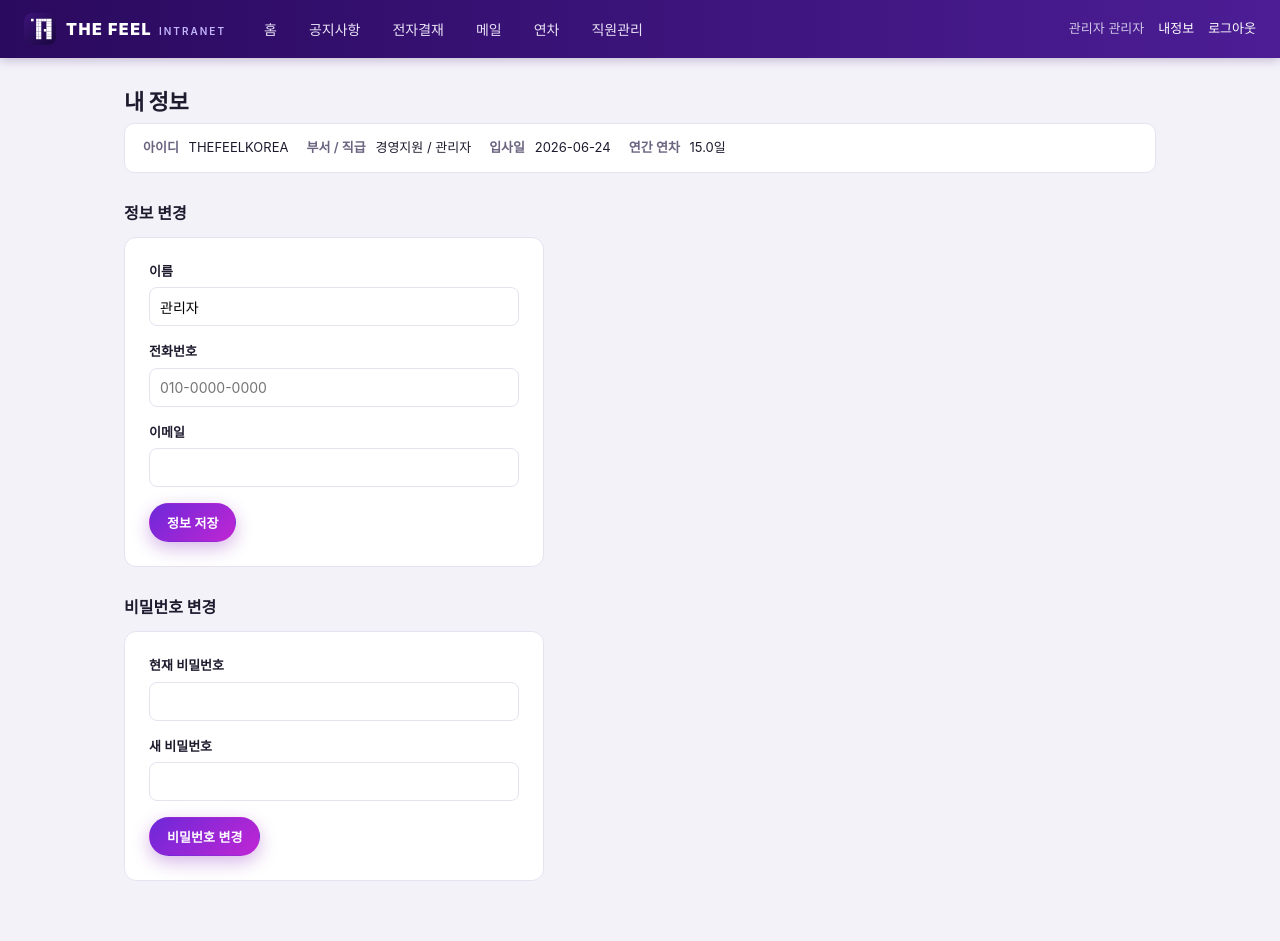
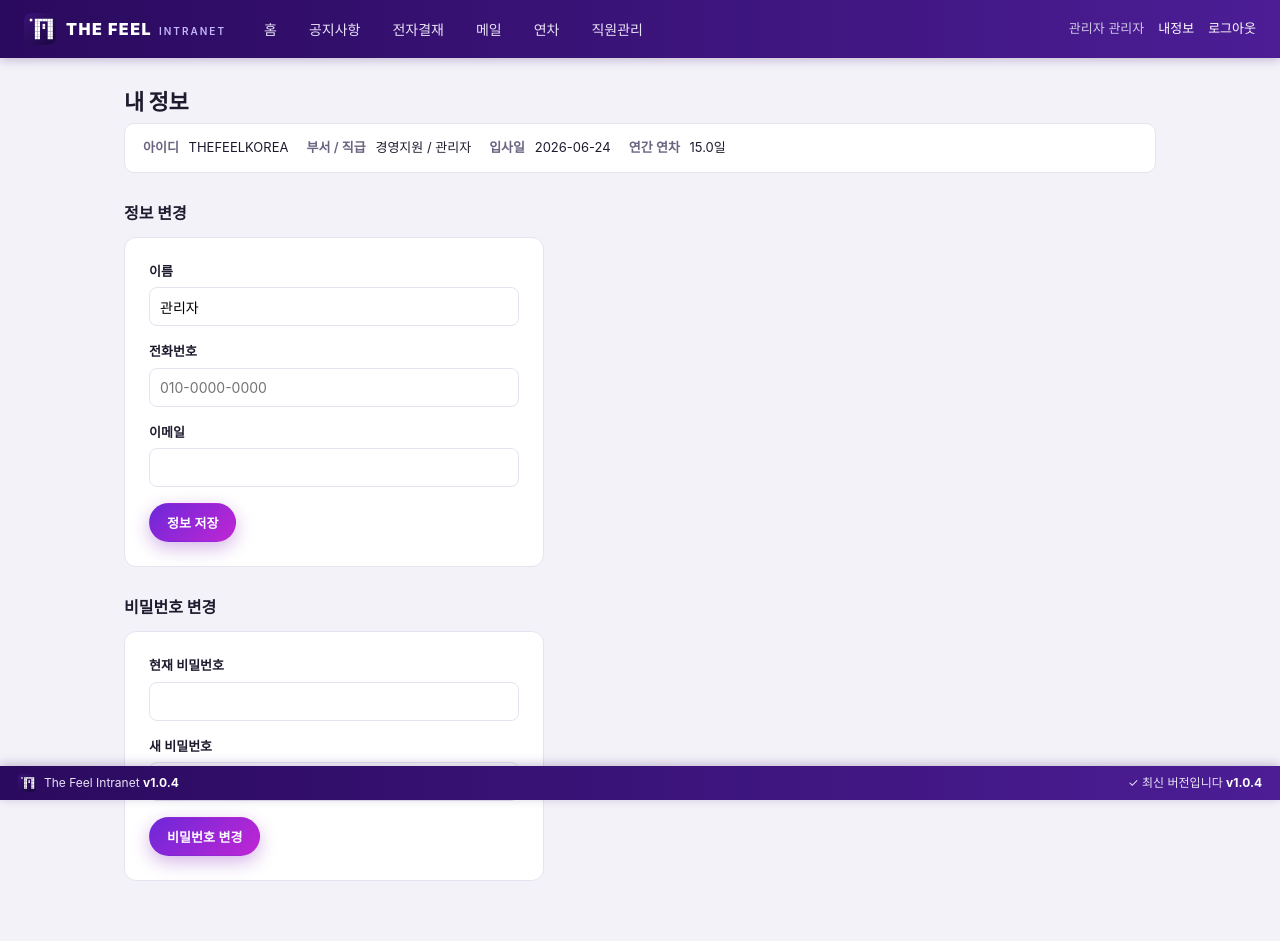
Before and after one commit to Claudio-sys11/thefeel-intranet, a Flask app: page /account in a window 1280 px wide. Run offline with Flask 3, Linux system fonts and the light colour scheme; the visitor is signed in with stand-in values (Sample User, id 1); data comes from the database, SQL or seed files in the repository; tables that the repository leaves empty hold one stand-in row (values such as "Sample post").

Commit message:
v1.0.4 - 설치파일명 형식 변경 + 로그인 팝업 + 하단 상태바(업데이트 %)
- 설치파일명을 'The Feel Intranet-Setup-v<버전>.exe' 형식으로 변경
- 로그인/회원가입은 작은 팝업 창, 로그인 후 메인 앱 창으로 확대(pywebview)
- 하단 상태바: 현재/최신 버전 확인, 업데이트 진행률 % 표시
- 업데이트 적용을 비동기+진행률(다운로드 %/설치중) 방식으로 변경
- 로고 원본 이미지 적용 지원(static/logo_source.png 있으면 그대로 사용)

Co-Authored-By: Claude Opus 4.8 <noreply@anthropic.com>

```diff
--- a/app.py
+++ b/app.py
@@ -17,7 +17,7 @@ from functools import wraps
 
 from flask import (
     Flask, g, session, request, redirect, url_for,
-    render_template, flash, abort
+    render_template, flash, abort, jsonify
 )
 from werkzeug.security import generate_password_hash, check_password_hash
 
@@ -787,23 +787,37 @@ def update_page():
     return render_template("update.html", info=updater.UPDATE_INFO)
 
 
+@app.route("/update/status")
+@login_required
+def update_status():
+    """하단 상태바용: 최신버전 확인 상태"""
+    info = updater.UPDATE_INFO
+    return jsonify({
+        "checked": updater.UPDATE_CHECKED,
+        "current": version.__version__,
+        "latest": info["latest"] if info else version.__version__,
+        "available": bool(info),
+        "is_admin": bool(current_user() and current_user()["role"] == "admin"),
+        "frozen": getattr(sys, "frozen", False),
+    })
+
+
+@app.route("/update/progress")
+@login_required
+def update_progress():
+    return jsonify(updater.PROGRESS)
+
+
 @app.route("/update/apply", methods=["POST"])
 @admin_required
 def update_apply():
     info = updater.UPDATE_INFO
     if not info:
-        flash("적용할 업데이트가 없습니다.", "error")
-        return redirect(url_for("dashboard"))
+        return jsonify({"ok": False, "error": "적용할 업데이트가 없습니다."})
     if not getattr(sys, "frozen", False):
-        flash("개발 모드에서는 자동 적용이 불가합니다. 릴리스 페이지에서 받으세요.", "error")
-        return redirect(url_for("update_page"))
-    try:
-        # 새 exe 다운로드 후 교체·재시작 (성공 시 프로세스 종료)
-        threading.Thread(target=updater.apply_update, args=(info["download"],), daemon=True).start()
-    except Exception as e:
-        flash(f"업데이트 실패: {e}", "error")
-        return redirect(url_for("update_page"))
-    return render_template("update.html", info=info, applying=True)
+        return jsonify({"ok": False, "error": "개발 모드에서는 자동 적용이 불가합니다."})
+    updater.start_apply(info["download"])
+    return jsonify({"ok": True})
 
 
 @app.errorhandler(403)
--- a/static/style.css
+++ b/static/style.css
@@ -183,10 +183,26 @@ table.list tr.inactive{opacity:.5}
 .tag{border-radius:999px}
 
 /* update */
-.update-bar{background:#fffbeb;border-bottom:1px solid #fde68a;color:#92400e;
-  padding:10px 24px;text-align:center;font-size:13px}
-.update-bar a{margin-left:8px;font-weight:700}
 .new{color:var(--primary)}
+
+/* bottom status bar (main 영역은 이미 하단 60px 패딩이 있어 가려지지 않음) */
+.statusbar{position:fixed;left:0;right:0;bottom:0;height:34px;z-index:30;
+  display:flex;align-items:center;justify-content:space-between;gap:14px;padding:0 18px;
+  background:linear-gradient(90deg,var(--brand),var(--primary-d));color:#e9e3f7;font-size:12px;
+  box-shadow:0 -2px 10px rgba(42,10,94,.25)}
+.statusbar.has-update{background:linear-gradient(90deg,#7c1d6b,#c026d3)}
+.sb-left{display:flex;align-items:center;gap:8px}
+.sb-logo{width:18px;height:18px;border-radius:4px}
+.sb-left b{color:#fff;font-weight:700}
+.sb-right{display:flex;align-items:center;gap:10px}
+.sb-msg b{color:#fff}
+.sb-btn{border:0;border-radius:999px;padding:4px 14px;font-size:12px;font-weight:800;cursor:pointer;
+  background:#fff;color:#7c1d6b}
+.sb-btn:hover{filter:brightness(.96)}
+.sb-progress{display:inline-flex;align-items:center;gap:8px}
+.sb-track{position:relative;background:rgba(255,255,255,.25);border-radius:999px;height:8px;width:150px;overflow:hidden}
+.sb-progress-fill{height:8px;width:0;background:#fff;transition:width .3s;box-shadow:0 0 8px rgba(255,255,255,.6)}
+.sb-progress-pct{color:#fff;font-weight:800;font-size:11px;min-width:34px}
 
 /* error */
 .errpage{text-align:center;padding:80px 0}
--- a/templates/base.html
+++ b/templates/base.html
@@ -32,13 +32,6 @@
 </header>
 {% endif %}
 
-{% if current_user and update_info %}
-<div class="update-bar">
-  🔔 새 버전 <b>v{{ update_info.latest }}</b> 이 출시되었습니다. (현재 v{{ APP_VERSION }})
-  <a href="{{ url_for('update_page') }}">업데이트 보기 →</a>
-</div>
-{% endif %}
-
 <main class="{% if not current_user %}plain{% endif %}">
   {% with messages = get_flashed_messages(with_categories=true) %}
     {% for cat, msg in messages %}
@@ -47,5 +40,77 @@
   {% endwith %}
   {% block content %}{% endblock %}
 </main>
+
+{% if current_user %}
+<footer class="statusbar" id="statusbar">
+  <div class="sb-left">
+    <img src="{{ url_for('static', filename='logo.svg') }}" alt="" class="sb-logo">
+    <span>The Feel Intranet <b>v{{ APP_VERSION }}</b></span>
+  </div>
+  <div class="sb-right" id="sb-right">
+    <span class="sb-msg" id="sb-msg">최신 버전 확인 중…</span>
+    <button class="sb-btn" id="sb-update-btn" style="display:none">지금 업데이트</button>
+    <div class="sb-progress" id="sb-progress" style="display:none">
+      <div class="sb-track"><div class="sb-progress-fill" id="sb-progress-fill"></div></div>
+      <span class="sb-progress-pct" id="sb-progress-pct">0%</span>
+    </div>
+  </div>
+</footer>
+<script>
+(function(){
+  var msg=document.getElementById('sb-msg'),
+      btn=document.getElementById('sb-update-btn'),
+      prog=document.getElementById('sb-progress'),
+      fill=document.getElementById('sb-progress-fill'),
+      pct=document.getElementById('sb-progress-pct'),
+      bar=document.getElementById('statusbar');
+  var info=null;
+
+  function checkStatus(){
+    fetch('/update/status').then(function(r){return r.json()}).then(function(s){
+      info=s;
+      if(!s.checked){ msg.textContent='최신 버전 확인 중…'; setTimeout(checkStatus,2000); return; }
+      if(s.available){
+        bar.classList.add('has-update');
+        msg.innerHTML='🆕 새 버전 <b>v'+s.latest+'</b> 사용 가능 (현재 v'+s.current+')';
+        if(s.is_admin && s.frozen){ btn.style.display='inline-block'; }
+      }else{
+        bar.classList.remove('has-update');
+        msg.innerHTML='✓ 최신 버전입니다 <b>v'+s.current+'</b>';
+      }
+    }).catch(function(){ msg.textContent='버전 확인 실패'; });
+  }
+
+  function poll(){
+    fetch('/update/progress').then(function(r){return r.json()}).then(function(p){
+      if(p.state==='downloading'){
+        prog.style.display='inline-flex'; fill.style.width=p.percent+'%'; pct.textContent=p.percent+'%';
+        msg.textContent='⬇ '+(p.message||'다운로드 중');
+        setTimeout(poll,400);
+      }else if(p.state==='installing'){
+        fill.style.width='100%'; pct.textContent='100%';
+        msg.textContent='⚙ '+(p.message||'설치 중 · 곧 재시작됩니다');
+        setTimeout(poll,800);
+      }else if(p.state==='error'){
+        msg.textContent='⚠ '+(p.message||'업데이트 실패'); prog.style.display='none'; btn.disabled=false;
+      }else{ setTimeout(poll,600); }
+    }).catch(function(){
+      // 서버 종료(재시작 중) → 설치 진행 중
+      msg.textContent='⚙ 재시작 중… 잠시 후 새 버전이 실행됩니다'; fill.style.width='100%'; pct.textContent='100%';
+    });
+  }
+
+  btn.addEventListener('click', function(){
+    if(!confirm('지금 새 버전을 설치하고 재시작할까요? (이전 버전 자동 제거)')) return;
+    btn.disabled=true; btn.style.display='none'; prog.style.display='inline-flex';
+    fetch('/update/apply',{method:'POST'}).then(function(r){return r.json()}).then(function(d){
+      if(d.ok){ poll(); } else { msg.textContent='⚠ '+(d.error||'업데이트 불가'); btn.disabled=false; }
+    }).catch(function(){ poll(); });
+  });
+
+  checkStatus();
+})();
+</script>
+{% endif %}
 </body>
 </html>
--- a/updater.py
+++ b/updater.py
@@ -11,6 +11,9 @@ API_LATEST = f"https://api.github.com/repos/{GITHUB_OWNER}/{GITHUB_REPO}/release
 
 # 백그라운드 확인 결과 캐시 (None = 최신 / dict = 새 버전 있음)
 UPDATE_INFO = None
+UPDATE_CHECKED = False                       # 최신버전 확인 완료 여부
+# 업데이트 진행 상태 (상태바 % 표시용)
+PROGRESS = {"state": "idle", "percent": 0, "message": ""}
 
 
 def _vt(s):
@@ -66,32 +69,52 @@ def check_async():
     import threading
 
     def _run():
-        global UPDATE_INFO
+        global UPDATE_INFO, UPDATE_CHECKED
         UPDATE_INFO = check_update()
+        UPDATE_CHECKED = True
 
     threading.Thread(target=_run, daemon=True).start()
 
 
-def apply_update(download_url):
-    """새 설치파일(Setup.exe)을 받아 사일런트로 실행 → 이전 버전 자동 제거·업그레이드
-    후 앱을 재실행한다. 성공 시 현재 프로세스를 종료한다(반환 없음)."""
+def start_apply(download_url):
+    """업데이트 적용을 백그라운드로 시작 (즉시 반환). PROGRESS 로 진행률 추적."""
+    import threading
+    threading.Thread(target=_do_apply, args=(download_url,), daemon=True).start()
+
+
+def _do_apply(download_url):
+    """설치파일을 진행률과 함께 내려받아 사일런트 설치 → 이전 버전 제거·업그레이드 후 재실행."""
+    global PROGRESS
     if not getattr(sys, "frozen", False):
-        raise RuntimeError("개발 모드에서는 자동 적용을 지원하지 않습니다.")
+        PROGRESS = {"state": "error", "percent": 0, "message": "개발 모드에서는 자동 적용을 지원하지 않습니다."}
+        return
     import tempfile
     import subprocess
+    import time
 
-    setup = os.path.join(tempfile.gettempdir(), "ThefeelIntranet-Setup.exe")
-    req = urllib.request.Request(download_url, headers={"User-Agent": "thefeel-intranet"})
-    with urllib.request.urlopen(req, timeout=180) as r, open(setup, "wb") as f:
-        f.write(r.read())
-
-    # /VERYSILENT       : 무인 설치 (창 없음)
-    # /SUPPRESSMSGBOXES : 확인창 생략
-    # /CLOSEAPPLICATIONS: 실행 중인 앱을 닫고 진행
-    # 동일 AppId 이므로 이전 버전을 제거하고 같은 위치에 덮어쓴다.
-    # 설치 후 [Run] postinstall 로 새 버전이 자동 실행된다.
-    subprocess.Popen(
-        [setup, "/VERYSILENT", "/SUPPRESSMSGBOXES", "/CLOSEAPPLICATIONS", "/NORESTART"],
-        close_fds=True,
-    )
-    os._exit(0)
+    setup = os.path.join(tempfile.gettempdir(), "TheFeelIntranet-Setup.exe")
+    try:
+        PROGRESS = {"state": "downloading", "percent": 0, "message": "새 버전 다운로드 중"}
+        req = urllib.request.Request(download_url, headers={"User-Agent": "thefeel-intranet"})
+        with urllib.request.urlopen(req, timeout=180) as r, open(setup, "wb") as f:
+            total = int(r.headers.get("Content-Length") or 0)
+            got = 0
+            while True:
+                chunk = r.read(65536)
+                if not chunk:
+                    break
+                f.write(chunk)
+                got += len(chunk)
+                pct = int(got * 100 / total) if total else 0
+                PROGRESS = {"state": "downloading", "percent": pct, "message": "새 버전 다운로드 중"}
+        PROGRESS = {"state": "installing", "percent": 100, "message": "설치 중 · 곧 재시작됩니다"}
+        time.sleep(1.0)  # 상태바가 100%/설치중을 표시할 시간
+        # /VERYSILENT 무인설치, /CLOSEAPPLICATIONS 실행 중 앱 종료, 동일 AppId → 이전 버전 제거 후 재실행
+        subprocess.Popen(
+            [setup, "/VERYSILENT", "/SUPPRESSMSGBOXES", "/CLOSEAPPLICATIONS", "/NORESTART"],
+            close_fds=True,
+        )
+        time.sleep(1.0)
+        os._exit(0)
+    except Exception as e:
+        PROGRESS = {"state": "error", "percent": 0, "message": f"업데이트 실패: {e}"}
--- a/version.py
+++ b/version.py
@@ -1,6 +1,6 @@
 # -*- coding: utf-8 -*-
 """버전 및 배포 정보 (릴리스마다 __version__ 만 올리면 됨)"""
-__version__ = "1.0.3"
+__version__ = "1.0.4"
 GITHUB_OWNER = "Claudio-sys11"
 GITHUB_REPO = "thefeel-intranet"
 # 릴리스 자산(설치파일) 이름 패턴 (실제 파일명에는 버전이 붙음: ...-1.0.2.exe)
```
Also changed, not shown: desktop.py (+25 -1 lines), make_icon.py (+35 -17 lines), app.ico, static/logo.png, static/logo.svg, 1 other file.
